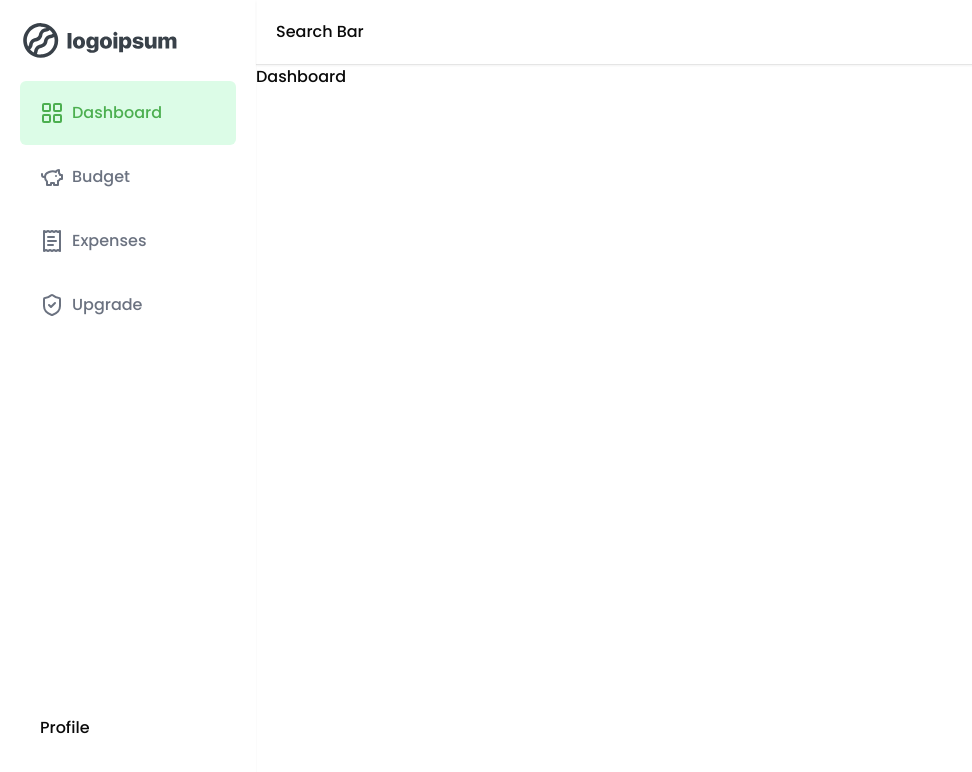
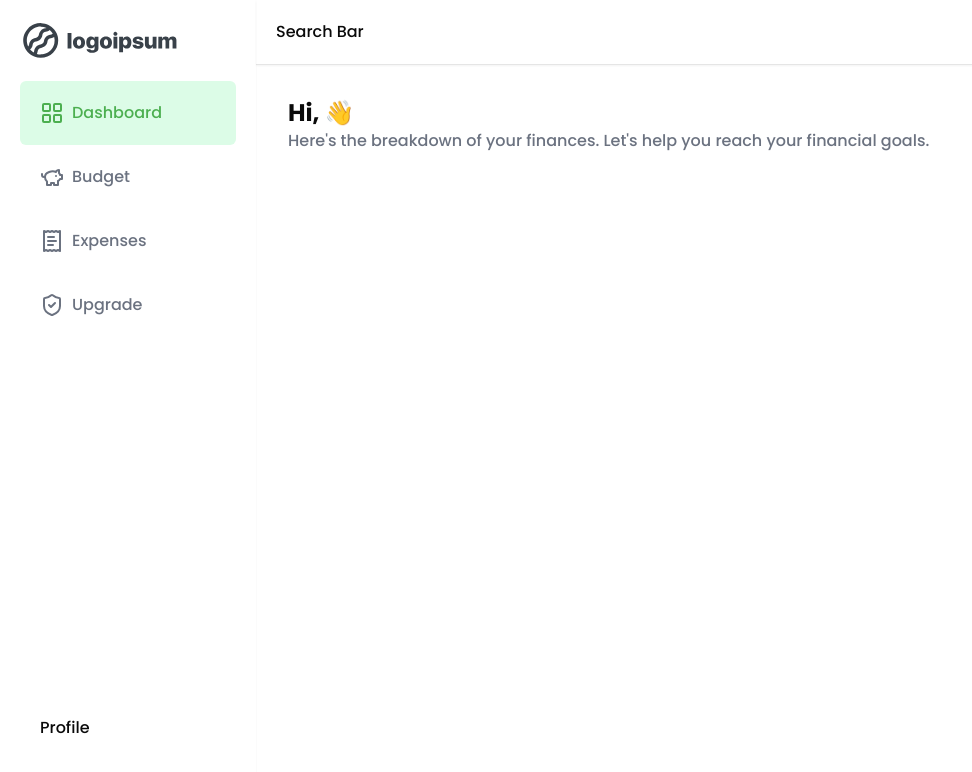
Before and after one commit to tobiasSantellan/money-manager, a Next.js app: page /dashboard in a window 1280 px wide. Shown: the top 772 px of the page, without its empty margins (0-972 px from the left). Built offline with nearby package versions, Linux system fonts and the light colour scheme; no server answers.

Commit message:
Add basic Dashboard component with user greeting

```diff
--- a/app/(routes)/dashboard/page.jsx
+++ b/app/(routes)/dashboard/page.jsx
@@ -1,10 +1,15 @@
-import { UserButton } from "@clerk/nextjs";
+"use client";
+import { useUser } from "@clerk/nextjs";
 
 function Dashboard() {
+  const { user } = useUser();
   return (
-    <div>
-      {/* <UserButton /> */}
-      Dashboard
+    <div className="p-8">
+      <h2 className="font-bold text-2xl">Hi, {user?.fullName} 👋</h2>
+      <p className="text-gray-500">
+        Here's the breakdown of your finances. Let's help you reach your
+        financial goals.
+      </p>
     </div>
   );
 }
```
